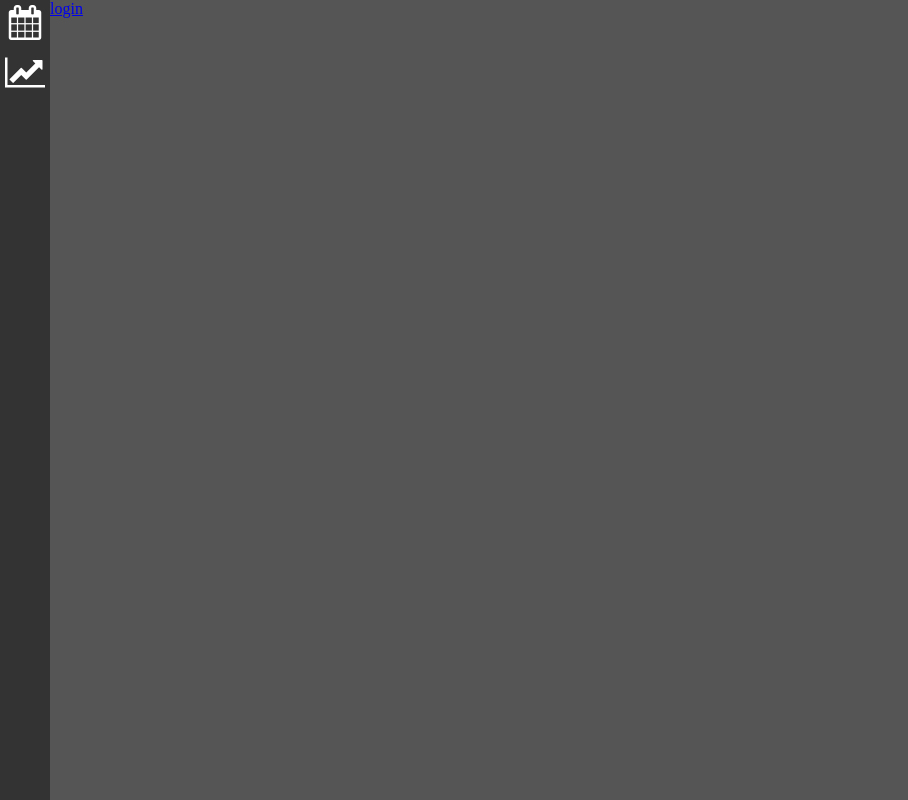
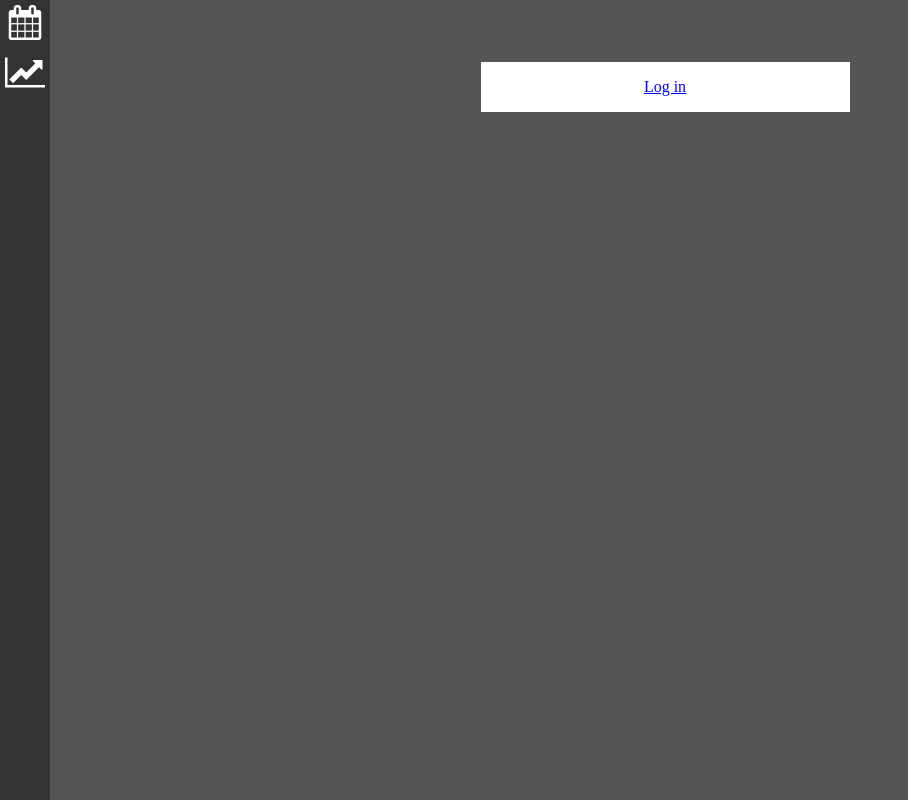
Before and after one commit to SimkinsD/CMPT395-Term-Project, a Django app: page /user/home/ in a window 1280 px wide. Shown: the part 78-878 px from the top of the page, without its empty margins (0-908 px from the left). Run offline with Django 3.2, Linux system fonts and the light colour scheme.

Commit message:
Changed styling of links on the User Homepage
Made the Styling look nicer by adding a background that contrasts the
colour of the text; Added a new css file and linked it to home.html.

```diff
--- /dev/null
+++ b/CMPT395/static/css/user_home.css
@@ -0,0 +1,14 @@
+#home_div a{
+    color: blue;
+    text-align: center;
+
+}
+#home_div{
+    background-color:white;
+    padding: 1em;
+    margin-top: 5%;
+    margin-left: 35%;
+    margin-right: 35%;
+    text-align: center;
+    justify-content: center;
+}
--- a/CMPT395/templates/home.html
+++ b/CMPT395/templates/home.html
@@ -2,23 +2,28 @@
 
 {% block title %}Home{% endblock %}
 
+{% load static %}
+{% block add_css %}<link rel="stylesheet" type="text/css" href="{% static 'css/user_home.css' %}" />{% endblock %}
+
 {% block content %}
+<div id="home_div">
   {% if user.is_authenticated %}
-  <p><a href="{% url 'logout' %}">logout</a></p>
+    <p><a href="{% url 'logout' %}">Logout</a></p>
     <hr>
-  <a href="{% url 'view_family' %}">view family</a>
-  <br>
+    <a href="{% url 'view_family' %}">View Family</a>
+    <hr>
     <a href="{% url 'password_change' %}">
       Change password
     </a>
   {% else %}
-  <a href="{% url 'login' %}">login</a>
+    <a href="{% url 'login' %}">Log in</a>
   {% endif %}
   {% if request.user.is_superuser %}
       <hr>
-    <a href="{% url 'registor' %}">registor a new account</a>
+      <a href="{% url 'registor' %}">Register New Account</a>
       <hr>
-    <a href="{% url 'person' %}">add a new person</a>
+      <a href="{% url 'person' %}">Add New Person</a>
   {% else %}
   {% endif %}
+</div>
 {% endblock %}
```
Also changed, not shown: CMPT395/user/migrations/0001_initial.py (added), CMPT395/user/migrations/__init__.py (added). Lines whose indentation alone changed are shown as unchanged.
